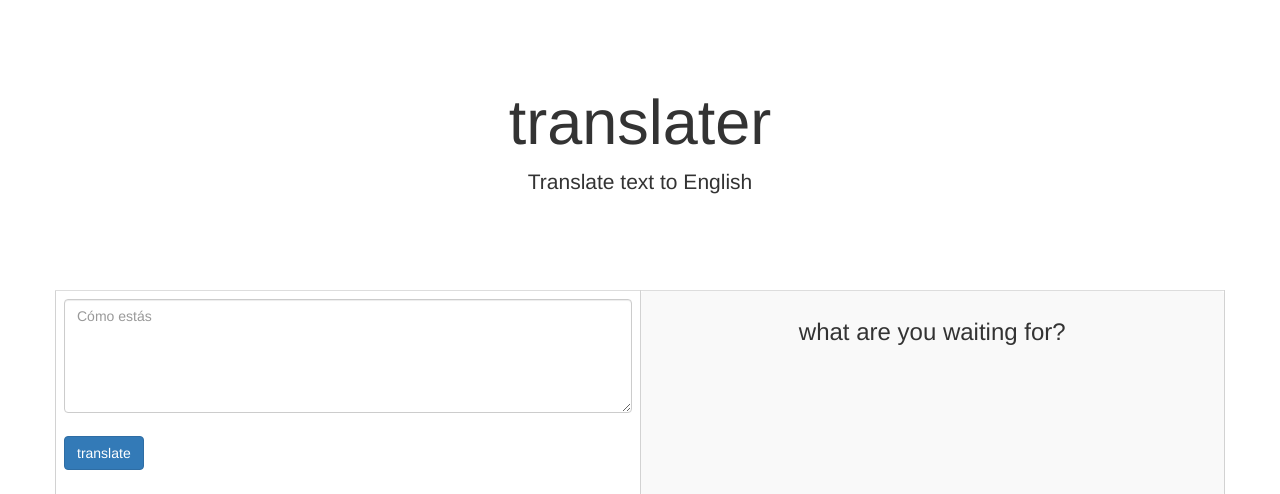
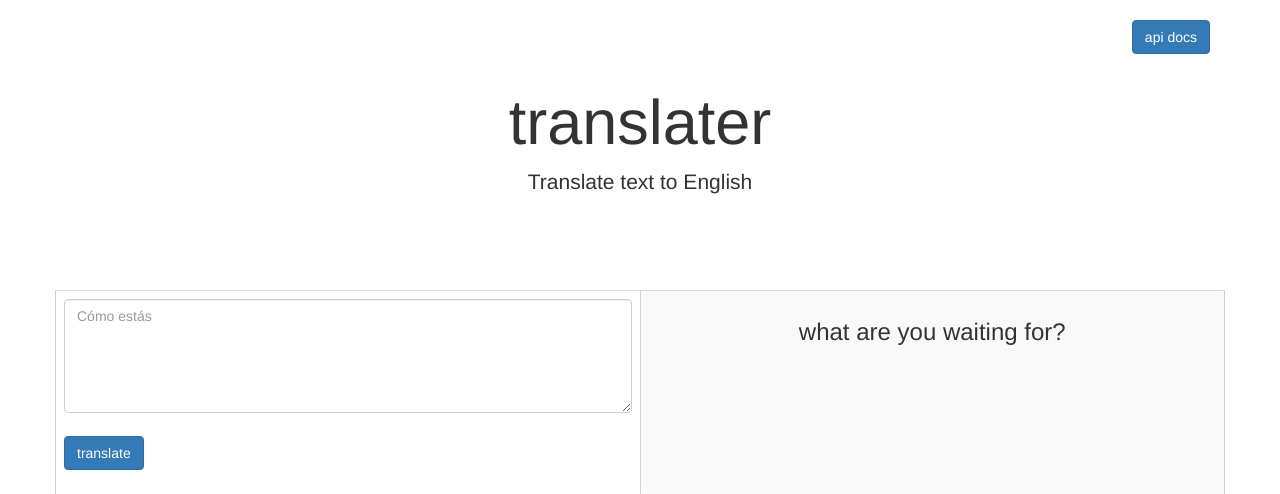
Before and after one commit to sjbitcode/translate, a Django app: page / in a window 1280 px wide. Shown: the top 494 px of the page. Run offline with Django 3.2, Linux system fonts and the light colour scheme; data that the repository does not hold is empty; some libraries are stand-ins or nearby versions.

Commit message:
append api urls with 'api/', add link to docs in index

```diff
--- a/translate/translate/urls.py
+++ b/translate/translate/urls.py
@@ -35,7 +35,8 @@ urlpatterns = [
 
     url(
         r'^docs/',
-        include('rest_framework_docs.urls')
+        include('rest_framework_docs.urls'),
+        name='docs'
     ),
 
 ] + static(settings.STATIC_URL, document_root=settings.STATIC_ROOT)
--- a/translate/translation/static/js/script.js
+++ b/translate/translation/static/js/script.js
@@ -9,7 +9,7 @@ app.controller('TranslationsController',
             $scope.translateForm.$setPristine();
             $http({
                 method: 'POST',
-                url: '/translate/',
+                url: '/api/translate/',
                 data: $httpParamSerializerJQLike({text: $scope.translate.text, language: 'en'}),
                 headers: {
                   'Content-Type': 'application/x-www-form-urlencoded'
@@ -55,7 +55,7 @@ app.controller('TranslationsController',
             // make api call to /translations/ and apply ordering to get latest translation events.
             $http({
                     method: 'GET',
-                    url: '/translations/?ordering=-created_on',
+                    url: '/api/translations/?ordering=-created_on',
                     headers: {
                       'Accept': 'application/json'
                     }
--- a/translate/translation/templates/translation/index.html
+++ b/translate/translation/templates/translation/index.html
@@ -11,6 +11,7 @@
 
     <body>
         <div class="container" ng-controller="TranslationsController">
+            <a class="btn btn-primary" style="float:right;" href="{% url 'drfdocs' %}">api docs</a>
             {% verbatim %}
                 <div class="jumbotron">
                     <h1>translater</h1>
--- a/translate/translation/urls.py
+++ b/translate/translation/urls.py
@@ -11,31 +11,31 @@ urlpatterns = [
     ),
 
     url(
-        r'^translations/$',
+        r'^api/translations/$',
         views.TranslationEventList.as_view(),
         name='translations'
     ),
 
     url(
-        r'^language/(?P<pk>\d+)$',
+        r'^api/language/(?P<pk>\d+)$',
         views.LanguageDetail.as_view(),
         name='language-detail'
     ),
 
     url(
-        r'^phrase/(?P<pk>\d+)/$',
+        r'^api/phrase/(?P<pk>\d+)/$',
         views.PhraseDetail.as_view(),
         name='phrase-detail'
     ),
 
     url(
-        r'languages/$',
+        r'api/languages/$',
         views.LanguageList.as_view(),
         name='languages'
     ),
 
     url(
-        r'translate/$',
+        r'api/translate/$',
         views.Translate.as_view(),
         name='translate'
     ),
```
